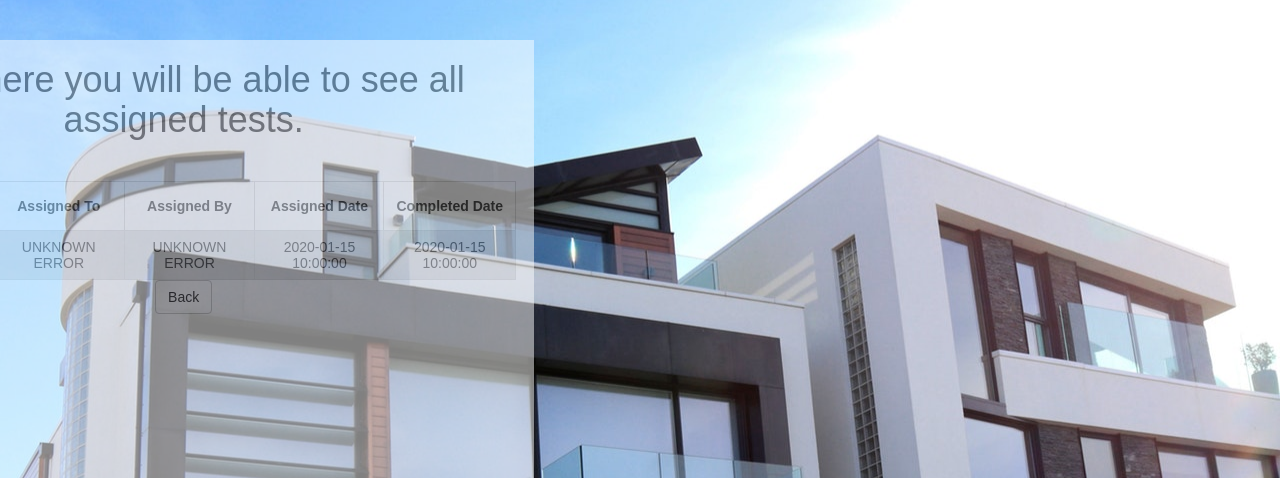
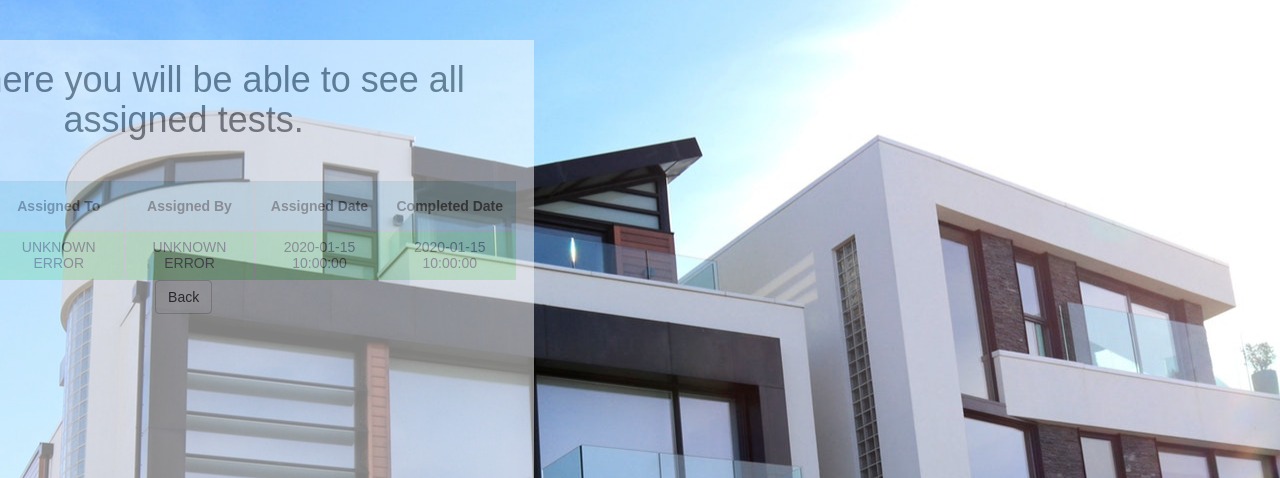
Before and after one commit to DmitriyKom/ABCDY, a PHP site: page /ShowAllAssignedTest.php in a window 1280 px wide. Shown: the top 478 px of the page. Run offline with PHP 8.4, Linux system fonts and the light colour scheme; a user stored in the database is signed in; data comes from the database, SQL or seed files in the repository; tables that the repository leaves empty hold one stand-in row (values such as "Sample post").

Commit message:
colors of table's rows change from black&white to lightgreen&lightblue

```diff
--- a/wrapper/Header.php
+++ b/wrapper/Header.php
@@ -10,17 +10,15 @@
             height: 130px;
             background-color: whitesmoke;
             display:block;
-
             float: left;
             margin: 0;
             padding: 0;
+            color: black;
+
         }
          #Logo{
-            float:left;
-            width:100px;
             height: 100px;
             margin-top: 10px;
-            margin-left: 40%;
             text-align: center;
             font-size: 7em;
             font-family: "Brush Script MT";
@@ -50,19 +48,21 @@
         }
 
         tr:nth-child(even) {
-            background-color: #dddddd;
-				opacity: 0.7;
+            background-color: lightgreen;
+				opacity: 0.6;
         }
         tr:nth-child(odd) {
-            background-color: white;
-				opacity: 0.7;
+            background-color: lightblue;
+				opacity: 0.6;
         }
         .page-header{
             background-color: whitesmoke;
             text-decoration: none;
             opacity: 0.5;
         }
+		 a {
 
+		 }
         a:hover{
             text-decoration: none;
             background-color: lightblue;
```
